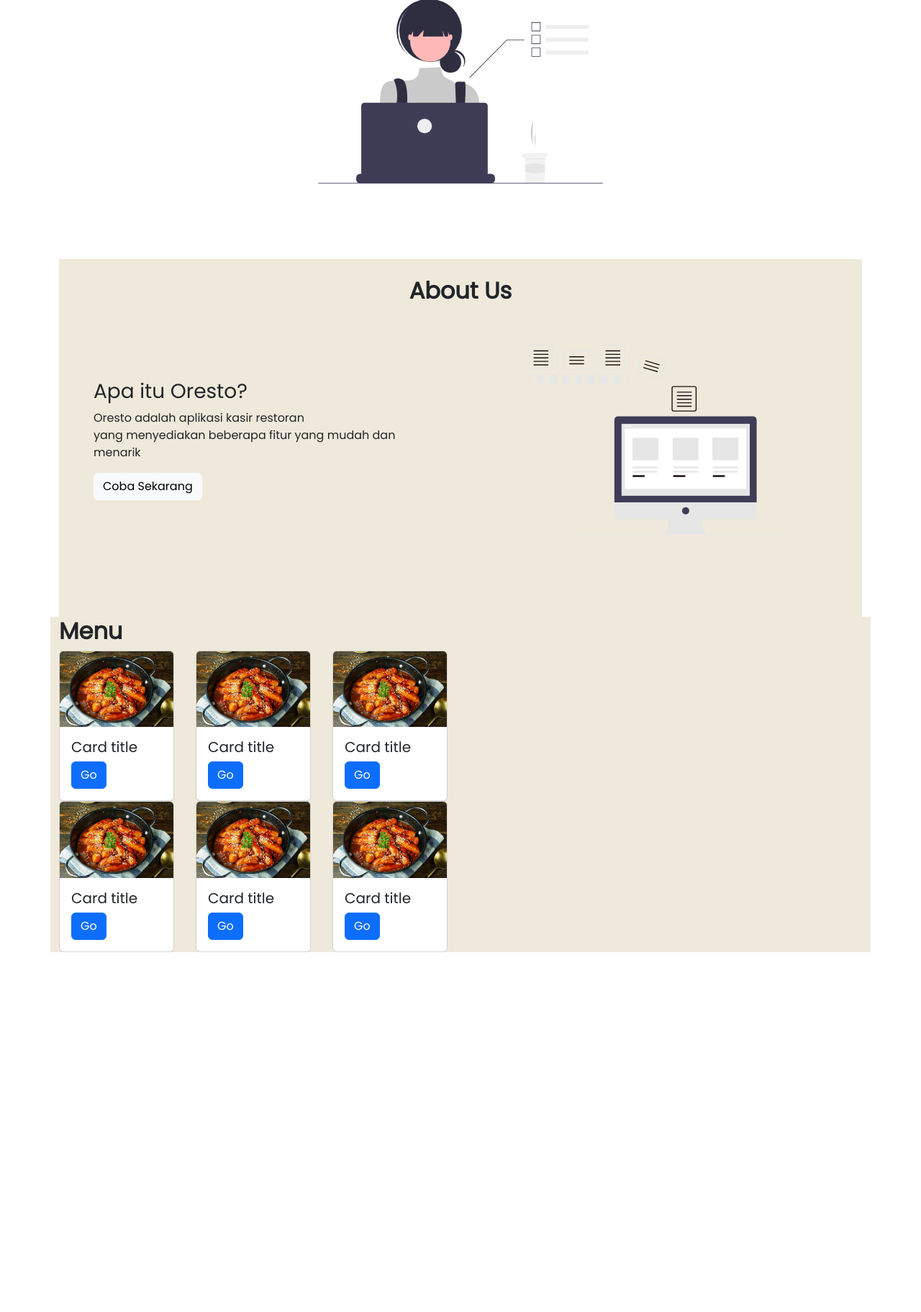
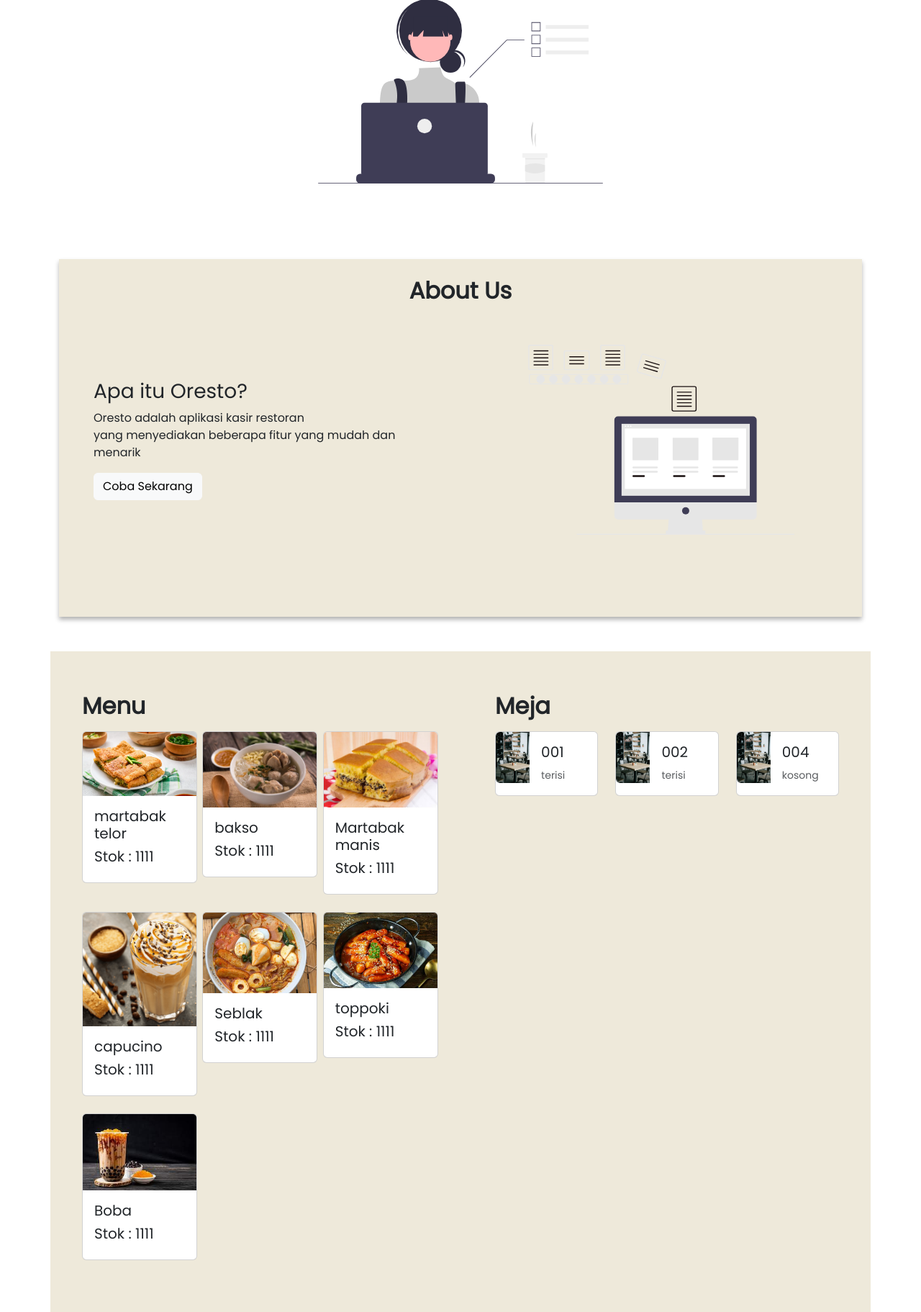
Before and after one commit to sitiaeni055/aeni-kasir, a PHP site: page / in a window 1280 px wide. Shown: the part 248-2071 px from the top of the page at 72% size. Before the commit the page ends 1571 px from the top, so only its background shows below. Run offline with PHP 8.4, Linux system fonts and the light colour scheme; data comes from the database, SQL or seed files in the repository.

Commit message:
nambahken print, menu,dan meja

```diff
--- a/index.php
+++ b/index.php
@@ -1,5 +1,6 @@
 <?php
     include "bot.php";
+    include "koneksi.php";
 ?>
 <link rel="stylesheet" href="style.css">
 <nav class="navbar navbar-expand-lg fixed-top"  style="background: #fff; box-shadow: 0 0px 2px rgba(0, 0, 0, 0.2);">
@@ -38,7 +39,7 @@
         </div>
     </div>
 </div>
-<div class="container-fluid" style="background: #EEE9DA; max-height: 500px;" id="about">
+<div class="container-fluid" style="background: #EEE9DA; max-height: 500px; box-shadow: 0 4px 6px rgba(0, 0, 0, 0.3);" id="about">
     <div class="row">
     <h2 class="text-center mt-4">About Us</h2>
     <div class="col-md-6 mt-5 p-5">
@@ -52,63 +53,57 @@
     </div>
 </div>
 </section>
-<section class="container  " style="background: #EEE9DA; max-height: 500px;">
+<section class="container p-2 mt-5" style="background: #EEE9DA;" id="menu">
     <div class="row">
-        <div class="col-6">
+        <div class="col-6 p-5">
             <h2>Menu</h2>
             <div class="row">
-                <div class="col">
+                <?php
+                $sql = "SELECT * FROM menus";
+                $result = $conn->query($sql);
+                while($menu = $result->fetch_assoc()){
+                ?>
+                <div class="col-md-4 mb-3 mt-2">
                     <div class="card" style="width: 10rem;">
-                        <img src="image/topokki-instan-halal_11zon.jpg" class="card-img-top" alt="...">
-                        <div class="card-body">
-                            <h5 class="card-title">Card title</h5>
-                            <a href="#" class="btn btn-primary">Go</a>
-                        </div>
+                    <img src="image/<?php echo $menu['gambar']; ?>" class="card-img-top" alt="...">
+                    <div class="card-body">
+                        <h5 class="card-title"><?php echo $menu['nama_menu']; ?></h5>
+                        <h5 class="card-title">Stok : <?php echo $menu['stock']; ?></h5>
                     </div>
-                    <div class="card" style="width: 10rem;">
-                        <img src="image/topokki-instan-halal_11zon.jpg" class="card-img-top" alt="...">
-                        <div class="card-body">
-                            <h5 class="card-title">Card title</h5>
-                            <a href="#" class="btn btn-primary">Go</a>
-                        </div>
                     </div>
                 </div>
-                <div class="col">
-                <div class="card" style="width: 10rem;">
-                        <img src="image/topokki-instan-halal_11zon.jpg" class="card-img-top" alt="...">
-                        <div class="card-body">
-                            <h5 class="card-title">Card title</h5>
-                            <a href="#" class="btn btn-primary">Go</a>
-                        </div>
+                <?php
+                }
+                ?>
+            </div>
+        </div>
+        <div class="col-6 p-5">
+        <h2>Meja</h2>
+            <div class="row">
+                <?php
+                $sql = "SELECT * FROM tables";
+                $result = $conn->query($sql);
+                while($table = $result->fetch_assoc()){
+                ?>
+                <div class="col-md-4 mt-2">
+                <div class="card mb-3" style="max-width: 540px; height: 90px;">
+                <div class="row g-0">
+                    <div class="col-md-4">
+                    <img src="image/table.jpg" class="img-fluid rounded-start" alt="...">
                     </div>
-                <div class="card" style="width: 10rem;">
-                        <img src="image/topokki-instan-halal_11zon.jpg" class="card-img-top" alt="...">
-                        <div class="card-body">
-                            <h5 class="card-title">Card title</h5>
-                            <a href="#" class="btn btn-primary">Go</a>
-                        </div>
+                    <div class="col-md-8">
+                    <div class="card-body">
+                        <h5 class="card-title"><?php echo $table['table_nama']; ?></h5>
+                        <p class="card-text"><small class="text-muted"><?php echo $table['status']; ?></small></p>
+                    </div>
                     </div>
                 </div>
-                <div class="col">
-                <div class="card" style="width: 10rem;">
-                        <img src="image/topokki-instan-halal_11zon.jpg" class="card-img-top" alt="...">
-                        <div class="card-body">
-                            <h5 class="card-title">Card title</h5>
-                            <a href="#" class="btn btn-primary">Go</a>
-                        </div>
-                    </div>
-                <div class="card" style="width: 10rem;">
-                        <img src="image/topokki-instan-halal_11zon.jpg" class="card-img-top" alt="...">
-                        <div class="card-body">
-                            <h5 class="card-title">Card title</h5>
-                            <a href="#" class="btn btn-primary">Go</a>
-                        </div>
-                    </div>
                 </div>
+                </div>
+                <?php
+                }
+                ?>
             </div>
-        </div>
-        <div class="col-6">
-
         </div>
     </div>
 </section>
```
Also changed, not shown: admin/laporan.php (+15 -0 lines), image/table.jpg (added).
